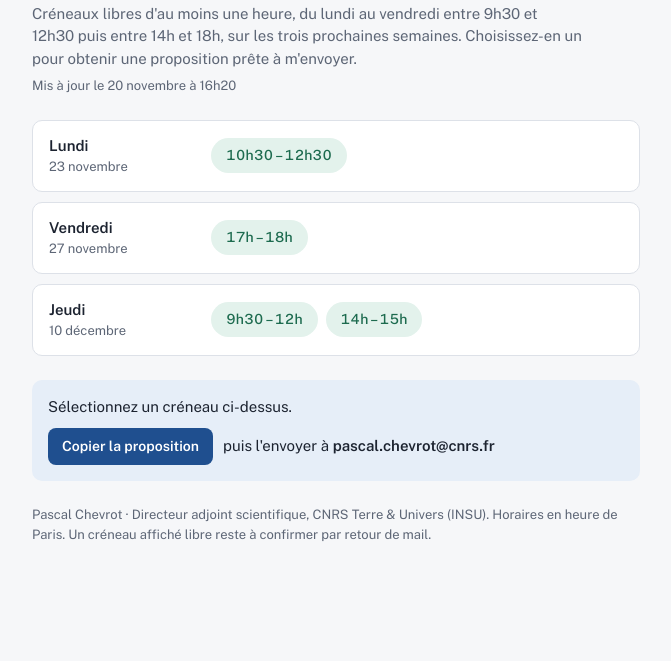
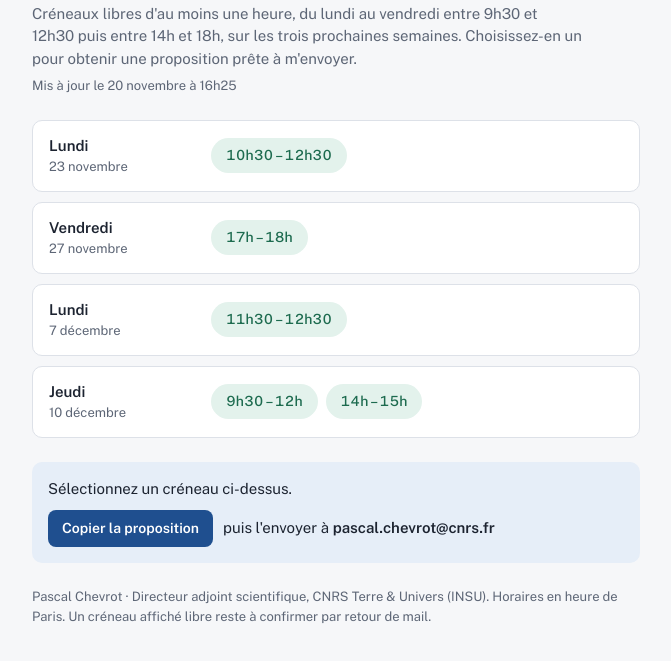
Before and after one commit to pascalchevrot/availabilities, a plain HTML site: page index.html in a window 1280 px wide. Shown: the part 93-754 px from the top of the page, without its empty margins (304-975 px from the left). Drawn offline with nearby package versions, Linux system fonts and the light colour scheme.

Commit message:
Mise à jour des disponibilités

```diff
--- a/index.html
+++ b/index.html
@@ -79,8 +79,8 @@ footer{font-size:13px;color:var(--muted)}
 <script>
 // Données : créneaux libres (heure de Paris), jours ouvrés avec disponibilités uniquement.
 // La tâche quotidienne ne modifie que UPDATED et FREE.
-const UPDATED = "2026-11-20T16:20:11+01:00";
-const FREE = {"2026-11-23":[["10:30","12:30"]],"2026-11-27":[["17:00","18:00"]],"2026-12-10":[["09:30","12:00"],["14:00","15:00"]]};
+const UPDATED = "2026-11-20T16:25:13+01:00";
+const FREE = {"2026-11-23":[["10:30","12:30"]],"2026-11-27":[["17:00","18:00"]],"2026-12-07":[["11:30","12:30"]],"2026-12-10":[["09:30","12:00"],["14:00","15:00"]]};
 const fmtH = s => { const [h,m]=s.split(":"); return (+h)+"h"+(m==="00"?"":m); };
 // Dates construites à midi UTC : le jour affiché ne dépend ni du fuseau ni de l'heure d'été.
 const noon = d => new Date(d+"T12:00:00Z");
```
